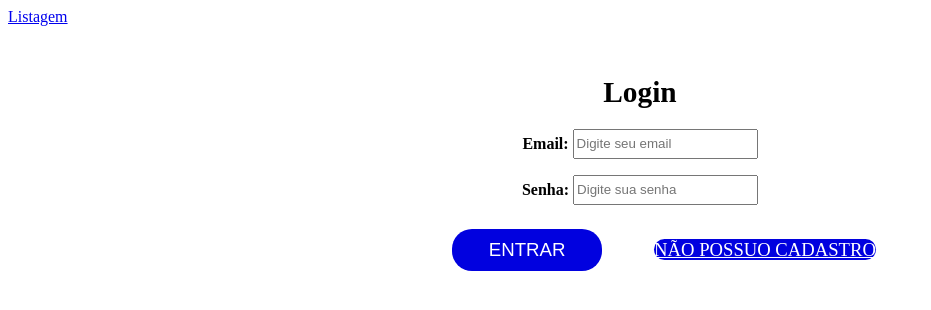
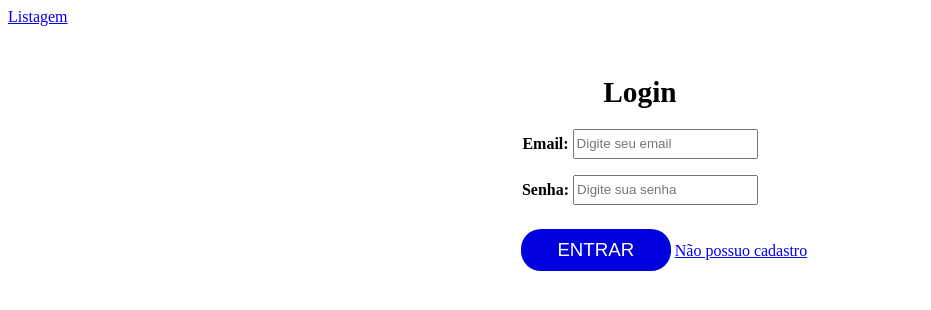
Before and after one commit to brunopontes90/cadastro-login, a PHP site: page / in a window 1280 px wide. Shown: the top 310 px of the page, without its empty margins (0-931 px from the left). Run offline with PHP 8.4, Linux system fonts and the light colour scheme.

Commit message:
Ajuste no botão votlar

```diff
--- a/index.css
+++ b/index.css
@@ -62,17 +62,3 @@
     text-transform: uppercase;
     background-color: var(--blue);
 }
-
-.btn-teste{
-    width: 150px;
-    height: 42px;
-    border: none;
-    font-size: 14pt;
-    cursor: pointer;
-    margin-top: 24px;
-    margin-left: 48px;
-    color: var(--white);
-    border-radius: 20px;
-    text-transform: uppercase;
-    background-color: var(--blue);
-}
--- a/index.php
+++ b/index.php
@@ -48,7 +48,7 @@
         </div>
 
         <input class="btn-cadastrar" type="submit" value="Entrar" name="entrar" />
-        <a href="./src/Pages/Create/Cadastro.php" class="btn-teste">Não possuo cadastro</a>
+        <a href="./src/Pages/Create/Cadastro.php">Não possuo cadastro</a>
     </form>
 </body>
 </html>
```
